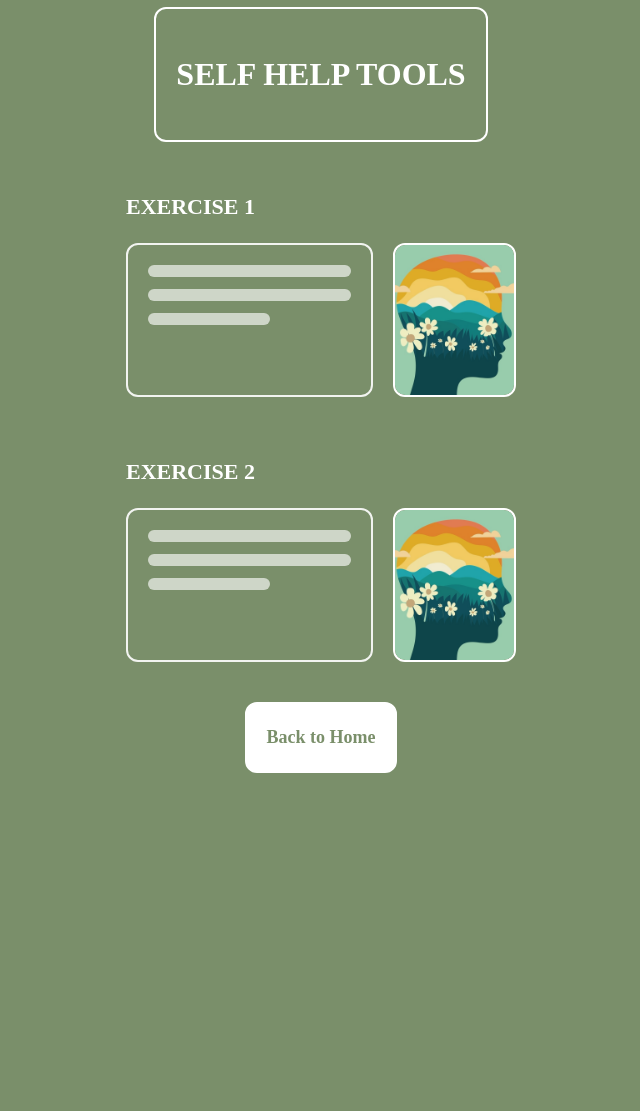
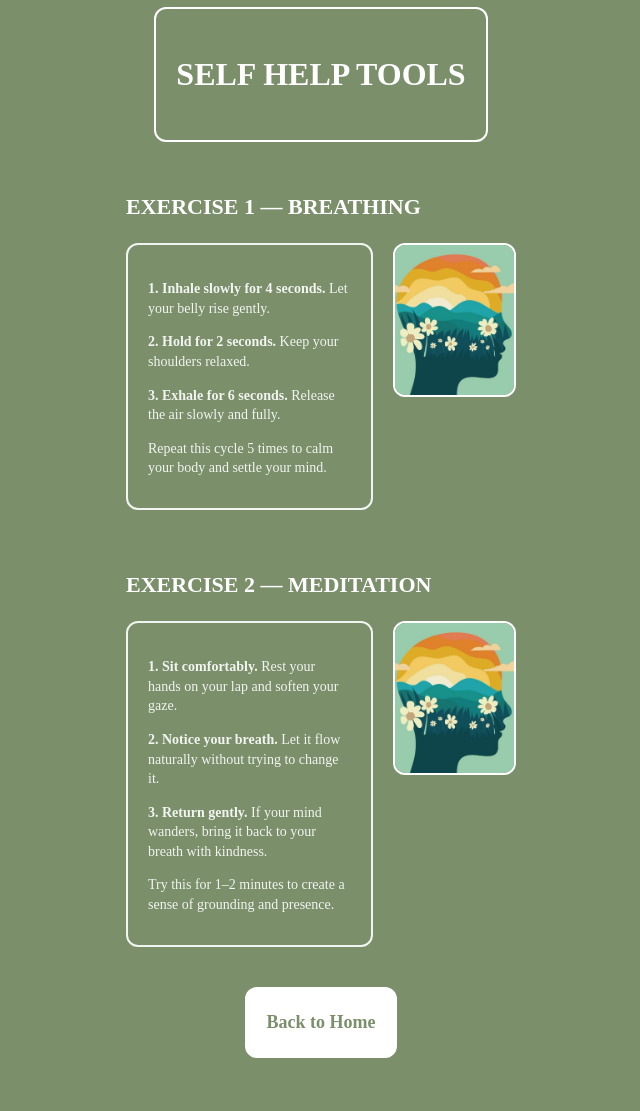
Before and after one commit to Hambuk89/mental_health_support_app, a Flask app: page /self_help in a window 1280 px wide. Shown: the part 133-1244 px from the top of the page, without its empty margins (319-959 px from the left). Before the commit the page ends 906 px from the top, so only its background shows below. Run offline with Flask 3, Linux system fonts and the light colour scheme.

Commit message:
Added mission statement, added improved alignment, updated self-help exercises, submitted mood journal page.

```diff
--- a/app.py
+++ b/app.py
@@ -62,6 +62,11 @@ def users():
     all_users = User.query.all()
     return str(all_users)
 
+#Added by Aki
+@app.route("/mood-submitted")
+def mood_submitted():
+    return render_template("mood_submitted.html")
+
 if __name__ == '__main__':
     with app.app_context():
         db.create_all()
--- a/static/css/style.css
+++ b/static/css/style.css
@@ -238,6 +238,7 @@ body {
 .section-title {
   color: white;
   margin-bottom: 20px;
+  text-align: center;
 }
 
 /* Placeholder lines (for mission statement) */
@@ -816,6 +817,22 @@ body {
   box-sizing: border-box;
 }
 
+.exercise-line {
+    color: white;
+    margin-bottom: 10px;
+    font-size: 14px;
+    line-height: 1.4;
+}
+
+.mission-subtext {
+    color: white;
+    opacity: 0.85;
+    margin-top: 20px;
+    font-size: 16px;
+    line-height: 1.6;
+    text-align: center;
+}
+
 /* Responsive adjustments by Han */
 @media (max-width: 480px) {
   .mobile-wrapper {
--- a/templates/self_help.html
+++ b/templates/self_help.html
@@ -26,45 +26,47 @@
         <h1>SELF HELP TOOLS</h1>
     </div>
 
-    <!-- Exercise 1 -->
+    <!-- Exercise 1, updated by Aki -->
     <div class="exercise-block">
 
-        <h2 class="exercise-title">EXERCISE 1</h2>
+        <h2 class="exercise-title">EXERCISE 1 — BREATHING</h2>
 
         <div class="exercise-layout">
 
-            <!-- Text placeholder -->
+            <!-- Text -->
             <div class="exercise-text">
-                <div class="placeholder-line"></div>
-                <div class="placeholder-line"></div>
-                <div class="placeholder-line short"></div>
+                <p class="exercise-line"><strong>1. Inhale slowly for 4 seconds.</strong> Let your belly rise gently.</p>
+                <p class="exercise-line"><strong>2. Hold for 2 seconds.</strong> Keep your shoulders relaxed.</p>
+                <p class="exercise-line"><strong>3. Exhale for 6 seconds.</strong> Release the air slowly and fully.</p>
+                <p class="exercise-line">Repeat this cycle 5 times to calm your body and settle your mind.</p>
             </div>
 
-            <!-- Image placeholder -->
+            <!-- Image -->
             <div class="exercise-image">
-                <img src="{{ url_for('static', filename='images/What-is-Mental-Health.jpeg') }}" class="placeholder-img">
+                <img src="{{ url_for('static', filename='images/What-is-Mental-Health.jpeg') }}" class="placeholder-img" alt="Breathing exercise illustration">
             </div>
 
         </div>
     </div>
 
-    <!-- Exercise 2 -->
+    <!-- Exercise 2, updated by Aki -->
     <div class="exercise-block">
 
-        <h2 class="exercise-title">EXERCISE 2</h2>
+        <h2 class="exercise-title">EXERCISE 2 — MEDITATION</h2>
 
         <div class="exercise-layout">
 
-            <!-- Text placeholder -->
+            <!-- Text -->
             <div class="exercise-text">
-                <div class="placeholder-line"></div>
-                <div class="placeholder-line"></div>
-                <div class="placeholder-line short"></div>
+                <p class="exercise-line"><strong>1. Sit comfortably.</strong> Rest your hands on your lap and soften your gaze.</p>
+                <p class="exercise-line"><strong>2. Notice your breath.</strong> Let it flow naturally without trying to change it.</p>
+                <p class="exercise-line"><strong>3. Return gently.</strong> If your mind wanders, bring it back to your breath with kindness.</p>
+                <p class="exercise-line">Try this for 1–2 minutes to create a sense of grounding and presence.</p>
             </div>
 
-            <!-- Image placeholder -->
+            <!-- Image -->
             <div class="exercise-image">
-                <img src="{{ url_for('static', filename='images/What-is-Mental-Health.jpeg') }}" class="placeholder-img">
+                <img src="{{ url_for('static', filename='images/What-is-Mental-Health.jpeg') }}" class="placeholder-img" alt="Meditation exercise illustration">
             </div>
 
         </div>
```
Also changed, not shown: templates/Mood.html (+4 -4 lines), templates/about.html (+5 -5 lines), templates/mood_submitted.html (added, +38 -0 lines).
